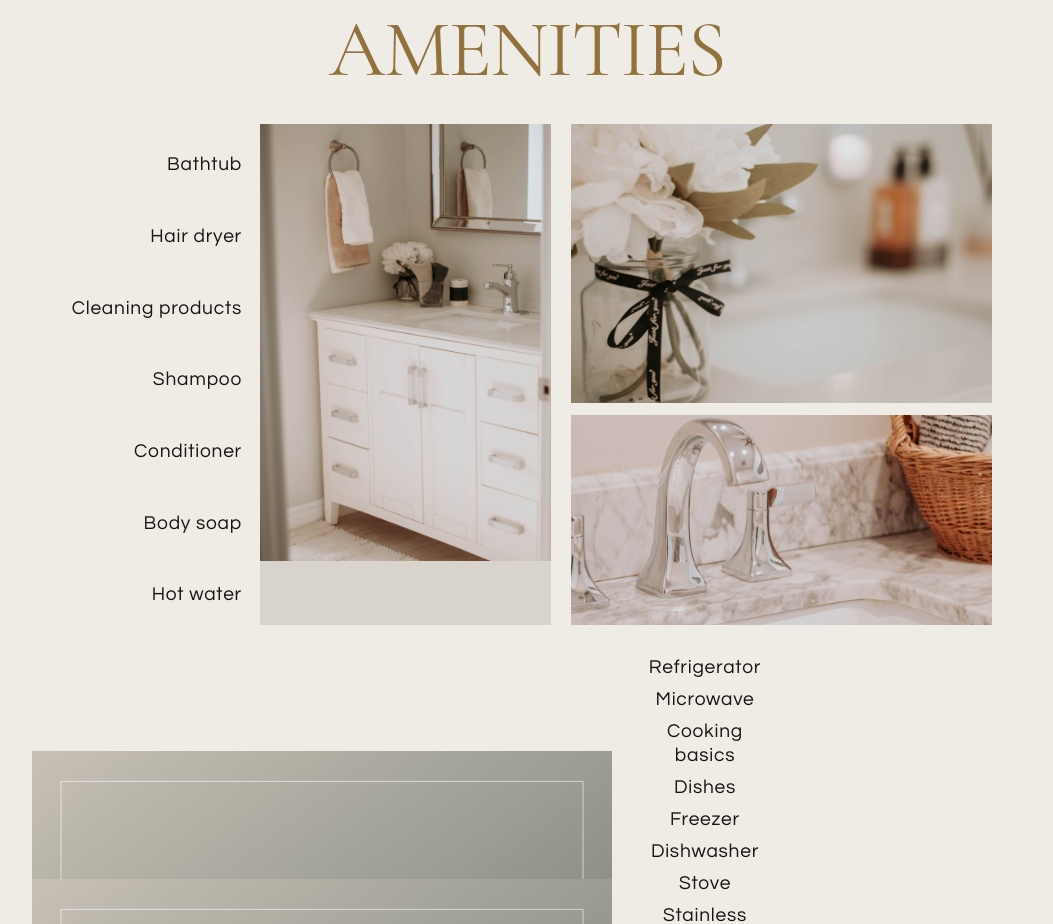
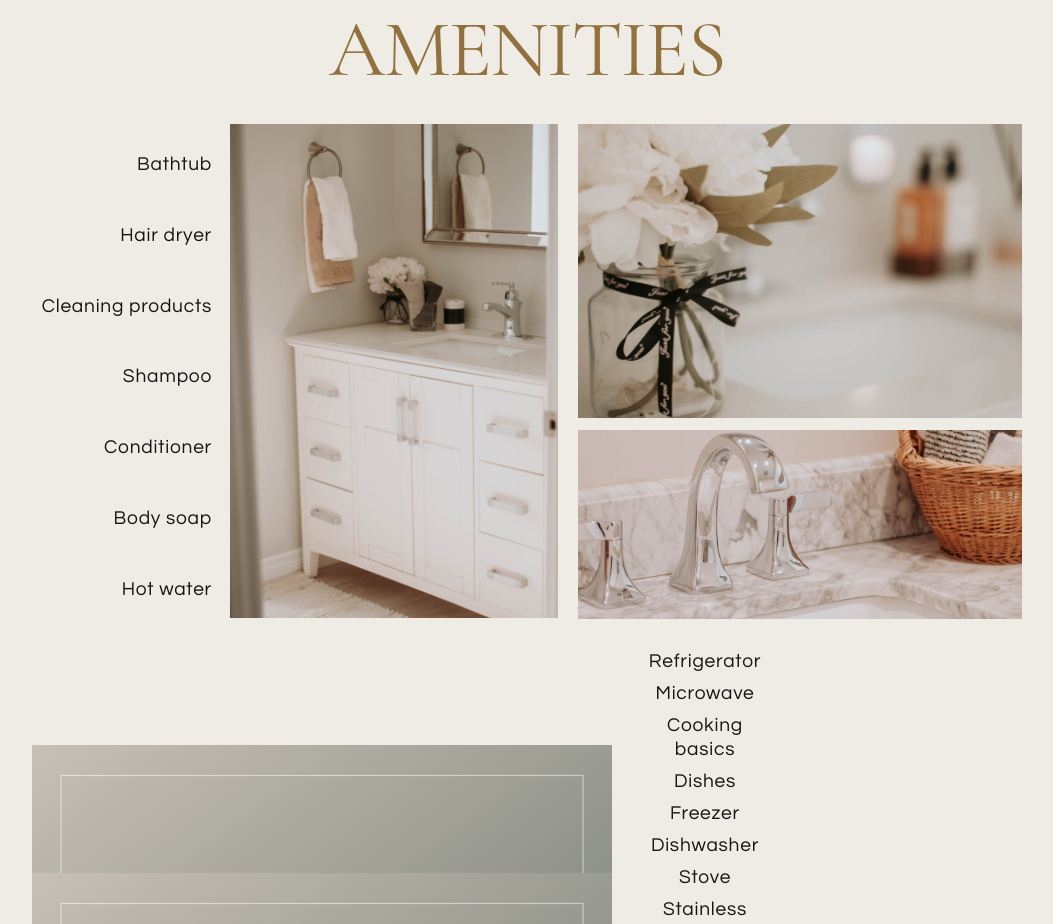
Before and after one commit to Fauxbear95/tuer-accomodations, a React (Vite) app: page / in a window 1280 px wide. Shown: the part 3280-4204 px from the top of the page, without its empty margins (113-1166 px from the left). Built offline with nearby package versions, Linux system fonts and the light colour scheme.

Commit message:
Use natural amenity image proportions

```diff
--- a/src/styles/amenities.css
+++ b/src/styles/amenities.css
@@ -130,15 +130,13 @@
   }
 
   .amenities-container {
-    width: 900px;
-    max-width: 900px;
     margin-left: auto;
     margin-right: auto;
   }
 
   .amenities-container .amenities-top {
-    width: min(100%, 930px);
-    max-width: 930px;
+    width: 100%;
+    max-width: none;
     grid-template-columns: 180px minmax(0, 1fr);
     gap: 18px;
   }
@@ -149,16 +147,16 @@
   }
 
   .amenities-bathroom-images {
-    grid-template-columns: minmax(0, 0.69fr) minmax(0, 1fr);
+    grid-template-columns: minmax(0, 0.74fr) minmax(0, 1fr);
     gap: 20px;
-    align-items: stretch;
+    align-items: start;
   }
 
   .amenities-bathroom-stack {
-    height: 100%;
-    grid-template-rows: minmax(0, 1fr) minmax(0, 0.75fr);
+    height: auto;
+    grid-template-rows: auto auto;
     gap: 12px;
-    overflow: hidden;
+    overflow: visible;
   }
 
   .amenities-list {
@@ -171,15 +169,15 @@
   }
 
   .amenities-bathroom-stack .amenity-photo {
-    height: 100%;
-    overflow: hidden;
+    height: auto;
+    overflow: visible;
   }
 
   .amenities-bathroom-stack .amenity-photo img {
+    display: block;
     width: 100%;
-    height: 100%;
-    object-fit: cover;
-    object-position: center;
+    height: auto;
+    object-fit: initial;
   }
 }
 
```
